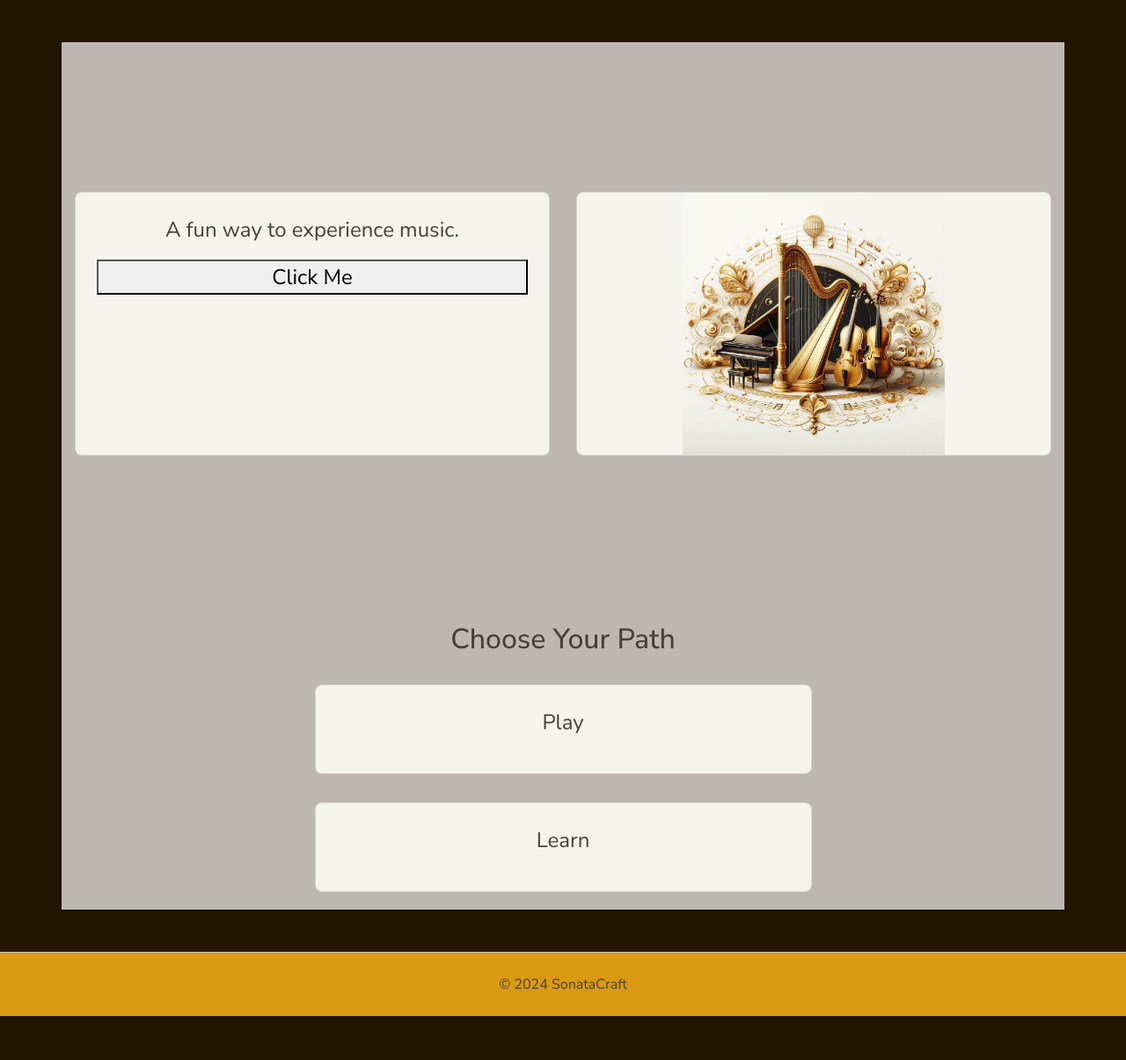
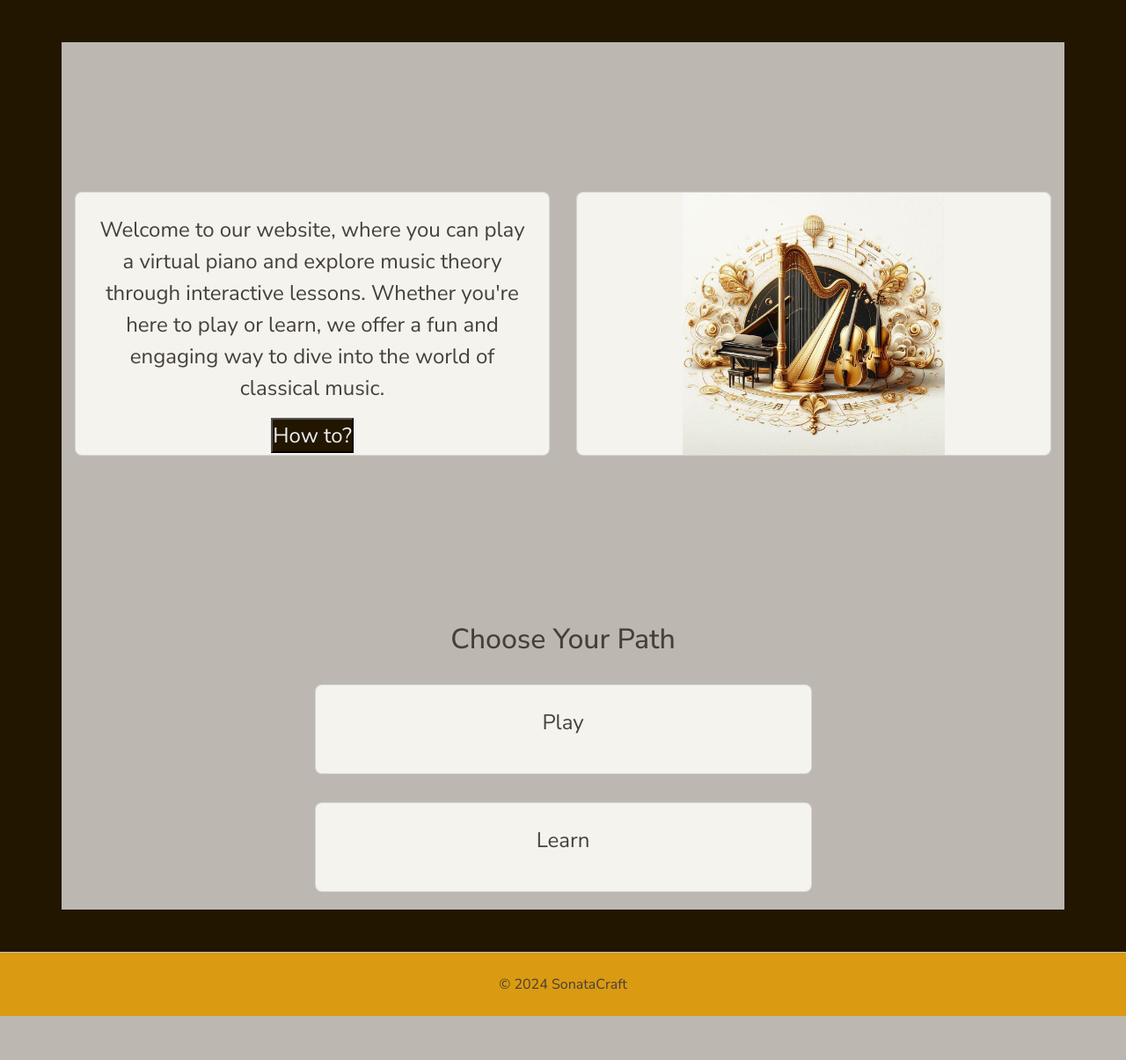
Before and after one commit to Damitwhy/Team4-Sep2024-Hackathon, a Django app: page / in a window 1280 px wide. Shown: the part 72-1277 px from the top of the page at 88% size. After the commit the page ends 1227 px from the top, so only its background shows below. Run offline with Django 5.2, Linux system fonts and the light colour scheme.

Commit message:
remove extra padding and modify home.html to add some content and style the button

```diff
--- a/core/templates/core/home.html
+++ b/core/templates/core/home.html
@@ -6,8 +6,12 @@
         <!-- Left Container (equal width) -->
         <div class="col-sm-12 col-md-6 d-flex justify-content-center align-items-center">
             <div class="card play-card w-100 text-center p-4" style="height: 300px;">
-                <p class="main-text">A fun way to experience music.</p>
-                <button class="action-button">Click Me</button>
+                <p class="main-text">Welcome to our website, where you can play a virtual piano and
+                    explore music theory through interactive lessons. Whether you're here to play or learn, we offer a
+                    fun and engaging way to dive into the world of classical music.</p>
+                    <a href="/about.html">
+                        <button class="action-button">How to?</button>
+                      </a>
             </div>
         </div>
 
--- a/static/css/styles.css
+++ b/static/css/styles.css
@@ -27,8 +27,11 @@ body {
 
   margin: 0;
   padding: 0;
-  padding-bottom: 50px;
 
+}
+.action-button {
+  background-color: var(--background-color);
+  color: #f0f0f0;
 }
 
 .nav-link {
```
